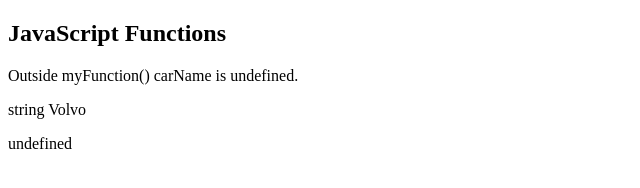
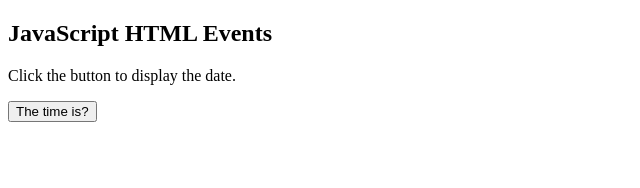
Before and after one commit to rahimbd296345/JavaScript-Tutorial, a website: page assistant.html in a window 1280 px wide. Shown: the whole page, without its empty margins (0-640 px from the left). Drawn offline with Linux system fonts and the light colour scheme.

Commit message:
07.11.2022

```diff
--- a/assistant.html
+++ b/assistant.html
@@ -2,26 +2,18 @@
 <html>
 <body>
 
-<h2>JavaScript Functions</h2>
+<h2>JavaScript HTML Events</h2>
+<p>Click the button to display the date.</p>
 
-<p>Outside myFunction() carName is undefined.</p>
-
-<p id="demo1"></p>
-
-<p id="demo2"></p>
+<button onclick="displayDate()">The time is?</button>
 
 <script>
-myFunction();
+  function displayDate() {
+    document.getElementById("demo").innerHTML = Date();
+  }
+</script>
 
-function myFunction() {
-  let carName = "Volvo";
-  document.getElementById("demo1").innerHTML =
-  typeof carName + " " + carName;
-}
-
-document.getElementById("demo2").innerHTML =
-typeof carName;
-</script>
+<p id="demo"></p>
 
 </body>
 </html>
```
Also changed, not shown: app.js (+2 -12 lines), index.html (+2 -1 lines).
